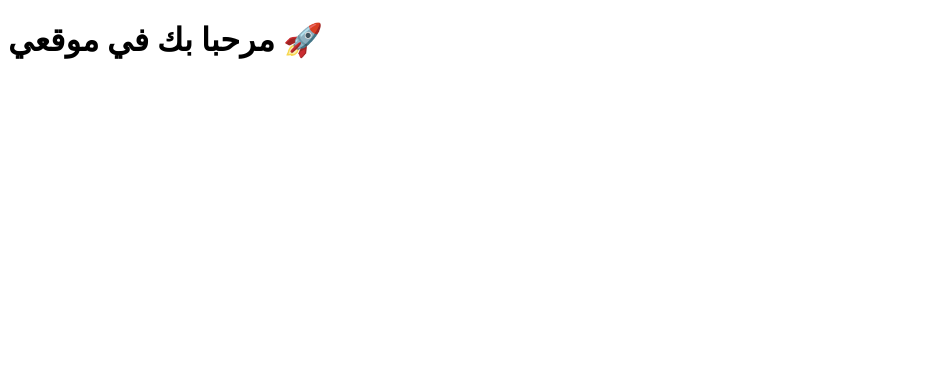
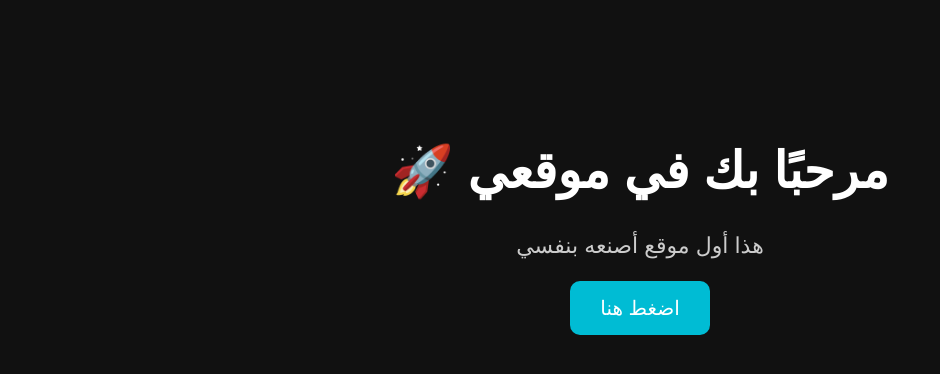
Before and after one commit to MohammedXM/mohammed-links, a plain HTML site: page index.html in a window 1280 px wide. Shown: the whole page, without its empty margins (0-940 px from the left). Drawn offline with Linux system fonts and the light colour scheme.

Commit message:
Update index.html

```diff
--- a/index.html
+++ b/index.html
@@ -1,9 +1,51 @@
 <!DOCTYPE html>
-<html>
+<html lang="ar">
 <head>
-  <title>My Website</title>
+  <meta charset="UTF-8">
+  <meta name="viewport" content="width=device-width, initial-scale=1.0">
+  <title>موقعي</title>
+
+  <style>
+    body{
+      background:#111;
+      color:white;
+      font-family:Arial;
+      text-align:center;
+      padding-top:100px;
+    }
+
+    h1{
+      font-size:50px;
+    }
+
+    p{
+      font-size:22px;
+      color:#ccc;
+    }
+
+    button{
+      background:#00bcd4;
+      border:none;
+      padding:15px 30px;
+      color:white;
+      font-size:20px;
+      border-radius:10px;
+      cursor:pointer;
+    }
+
+    button:hover{
+      background:#0097a7;
+    }
+  </style>
 </head>
+
 <body>
-  <h1>مرحبا بك في موقعي 🚀</h1>
+
+  <h1>🚀 مرحبًا بك في موقعي</h1>
+
+  <p>هذا أول موقع أصنعه بنفسي</p>
+
+  <button>اضغط هنا</button>
+
 </body>
 </html>
```
